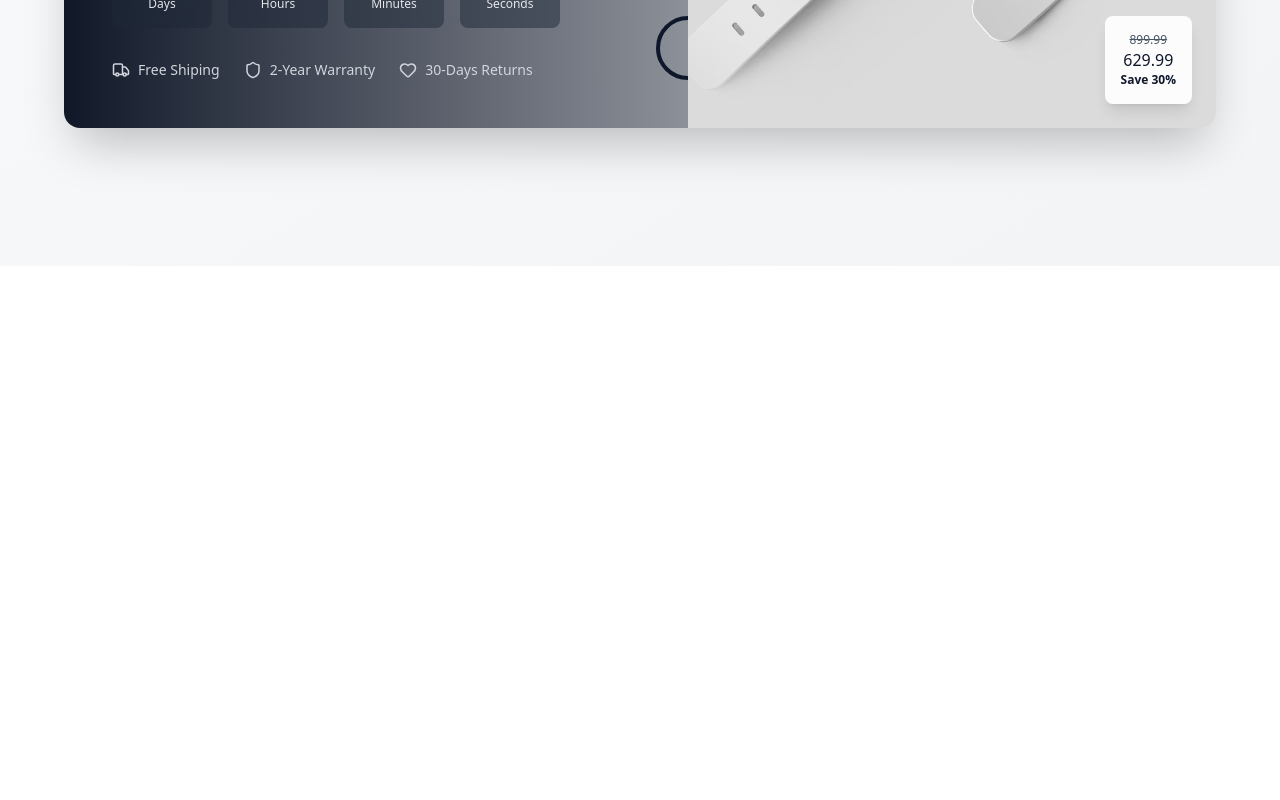
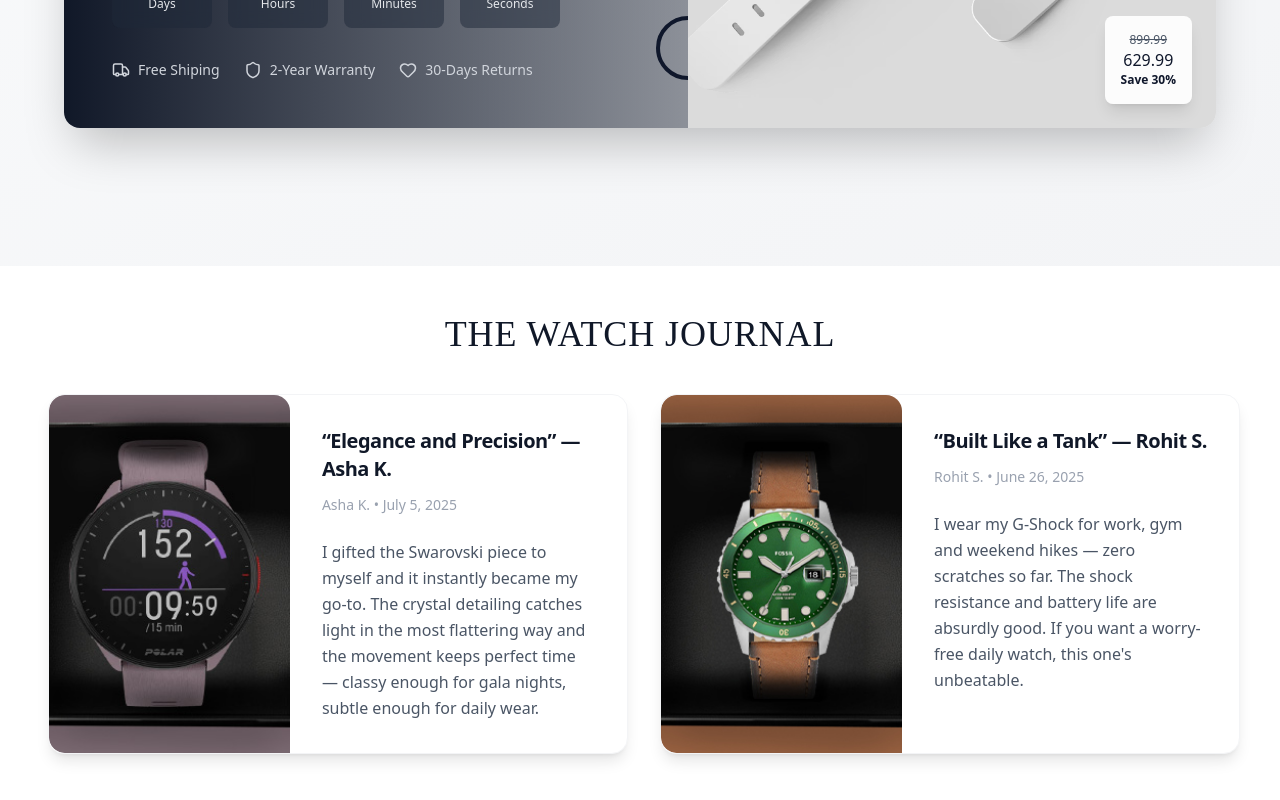
Before and after one commit to sameerjohn1/E-Commerce-Application, a React (Vite) app in the folder frontend/: page / in a window 1280 px wide. Shown: the part 2733-3533 px from the top of the page. Before the commit the page ends 2999 px from the top, so only its background shows below. Built offline with nearby package versions, Linux system fonts and the light colour scheme.

Commit message:
feat(home): add TestimonialsPage with smooth drag scroll and momentum

```diff
--- /dev/null
+++ b/frontend/src/components/TestimonialsPage.tsx
@@ -0,0 +1,315 @@
+import React, { useEffect, useRef } from "react";
+import { testimonialPageStyles } from "../assets/dummyStyles";
+
+import T1 from "../assets/T1.png";
+import T2 from "../assets/T2.png";
+import T3 from "../assets/T3.png";
+import T4 from "../assets/T4.png";
+const cards = [
+  {
+    id: 1,
+    title: "“Elegance and Precision” — Asha K.",
+    meta: "Asha K. • July 5, 2025",
+    excerpt:
+      "I gifted the Swarovski piece to myself and it instantly became my go-to. The crystal detailing catches light in the most flattering way and the movement keeps perfect time — classy enough for gala nights, subtle enough for daily wear.",
+    img: T1,
+  },
+  {
+    id: 2,
+    title: "“Built Like a Tank” — Rohit S.",
+    meta: "Rohit S. • June 26, 2025",
+    excerpt:
+      "I wear my G-Shock for work, gym and weekend hikes — zero scratches so far. The shock resistance and battery life are absurdly good. If you want a worry-free daily watch, this one's unbeatable.",
+    img: T2,
+  },
+  {
+    id: 3,
+    title: "“Sleek & Subtle” — Priya M.",
+    meta: "Priya M. • May 15, 2025",
+    excerpt:
+      "The minimalist dial is gorgeous — thin case, clean lines and a strap that feels premium. It pairs perfectly with both office blazers and weekend denim. I get compliments every time I wear it.",
+    img: T3,
+  },
+  {
+    id: 4,
+    title: "“A Time Capsule” — Arjun D.",
+    meta: "Arjun D. • May 2, 2025",
+    excerpt:
+      "A vintage look that still feels modern — the domed crystal and aged-lume give it character. It's become my conversation starter at dinners. Comfortable, well-built, and full of charm.",
+    img: T4,
+  },
+];
+
+const TestimonialsPage = () => {
+  const scroller = useRef(null);
+  const isDown = useRef(false);
+  const startX = useRef(0);
+  const scrollLeft = useRef(0);
+
+  const rafRef = useRef(null);
+  const targetScroll = useRef(null);
+  const lastMoveTime = useRef(0);
+  const lastMoveX = useRef(0);
+  const velocity = useRef(0);
+
+  useEffect(() => {
+    const el = scroller.current;
+    if (!el) return;
+    el.style.scrollBehavior = "auto";
+
+    const handleUp = () => {
+      isDown.current = false;
+      el.classList && el.classList.remove("cursor-grabbing");
+    };
+    window.addEventListener("mouseup", handleUp);
+    window.addEventListener("touchend", handleUp);
+    return () => {
+      window.removeEventListener("mouseup", handleUp);
+      window.removeEventListener("touchend", handleUp);
+      if (rafRef.current) cancelAnimationFrame(rafRef.current);
+    };
+  }, []);
+
+  const ensureRafRunning = () => {
+    if (rafRef.current) return;
+    const el = scroller.current;
+    if (!el) return;
+    let last = performance.now();
+
+    const loop = (now) => {
+      const dt = now - last;
+      last = now;
+      // if no target set, stop RAF
+      if (targetScroll.current == null) {
+        rafRef.current = null;
+        return;
+      }
+
+      const current = el.scrollLeft;
+      const next = current + (targetScroll.current - current) * lerpAlpha;
+      el.scrollLeft = next;
+
+      // if nearly equal, snap to target to finish
+      if (
+        Math.abs(targetScroll.current - next) < 0.5 &&
+        !isDown.current &&
+        Math.abs(velocity.current) < 0.02
+      ) {
+        el.scrollLeft = targetScroll.current;
+        // clear target and stop RAF
+        targetScroll.current = null;
+        rafRef.current = null;
+        return;
+      }
+
+      rafRef.current = requestAnimationFrame(loop);
+    };
+
+    rafRef.current = requestAnimationFrame(loop);
+  };
+
+  const startMomentum = () => {
+    const el = scroller.current;
+    if (!el) return;
+    // if velocity very small, do nothing
+    if (Math.abs(velocity.current) < 0.02) {
+      velocity.current = 0;
+      targetScroll.current = null;
+      return;
+    }
+
+    targetScroll.current = el.scrollLeft;
+    ensureRafRunning();
+
+    let last = performance.now();
+    const friction = 0.0008; // tuning: smaller = longer glide; larger = quicker stop
+
+    const step = (now) => {
+      const dt = now - last;
+      last = now;
+
+      // update target by velocity (px per ms * ms)
+      targetScroll.current += velocity.current * dt;
+
+      // apply exponential friction
+      const factor = Math.exp(-friction * dt);
+      velocity.current *= factor;
+
+      // if velocity falls below threshold, stop
+      if (Math.abs(velocity.current) > 0.02) {
+        rafRef.current = requestAnimationFrame(step);
+      } else {
+        // let RAF settle to final target then clear
+        setTimeout(() => {
+          targetScroll.current = Math.round(targetScroll.current);
+          velocity.current = 0;
+        }, 0);
+        rafRef.current = null;
+      }
+    };
+
+    if (rafRef.current) {
+      // RAF already running for smoothing; kick off momentum step separately
+      rafRef.current = requestAnimationFrame(step);
+    } else {
+      rafRef.current = requestAnimationFrame(step);
+    }
+  };
+
+  const onMouseDown = (e) => {
+    const el = scroller.current;
+    if (!el) return;
+    // cancel any momentum
+    if (rafRef.current) {
+      cancelAnimationFrame(rafRef.current);
+      rafRef.current = null;
+    }
+
+    isDown.current = true;
+    el.classList.add("cursor-grabbing");
+
+    // use clientX for consistency
+    startX.current = e.clientX - el.offsetLeft;
+    scrollLeft.current = el.scrollLeft;
+
+    // init smoothing state
+    targetScroll.current = el.scrollLeft;
+    lastMoveTime.current = performance.now();
+    lastMoveX.current = e.clientX;
+    velocity.current = 0;
+
+    ensureRafRunning();
+  };
+
+  const onMouseLeave = () => {
+    isDown.current = false;
+    scroller.current && scroller.current.classList.remove("cursor-grabbing");
+    // on leave we compute momentum from last velocity
+    startMomentum();
+  };
+
+  const onMouseUp = () => {
+    isDown.current = false;
+    scroller.current && scroller.current.classList.remove("cursor-grabbing");
+    // start momentum based on recent velocity
+    startMomentum();
+  };
+
+  const onMouseMove = (e) => {
+    if (!isDown.current) return;
+    e.preventDefault();
+    const el = scroller.current;
+    const x = e.clientX - el.offsetLeft;
+    const walk = (x - startX.current) * 1;
+
+    targetScroll.current = scrollLeft.current - walk;
+
+    const now = performance.now();
+    const dt = Math.max(1, now - lastMoveTime.current); // ms
+    const instantV = (e.clientX - lastMoveX.current) / dt; // px/ms
+    // smooth velocity to reduce jitter
+    velocity.current = instantV * 0.6 + velocity.current * 0.4;
+    lastMoveTime.current = now;
+    lastMoveX.current = e.clientX;
+
+    ensureRafRunning();
+  };
+
+  const onTouchStart = (e) => {
+    const el = scroller.current;
+    if (!el) return;
+    if (rafRef.current) {
+      cancelAnimationFrame(rafRef.current);
+      rafRef.current = null;
+    }
+
+    isDown.current = true;
+    startX.current = e.touches[0].clientX - el.offsetLeft;
+    scrollLeft.current = el.scrollLeft;
+
+    targetScroll.current = el.scrollLeft;
+    lastMoveTime.current = performance.now();
+    lastMoveX.current = e.touches[0].clientX;
+    velocity.current = 0;
+
+    ensureRafRunning();
+  };
+
+  const onTouchMove = (e) => {
+    if (!isDown.current) return;
+    const el = scroller.current;
+    const x = e.touches[0].clientX - el.offsetLeft;
+    const walk = (x - startX.current) * 1;
+
+    targetScroll.current = scrollLeft.current - walk;
+
+    const now = performance.now();
+    const dt = Math.max(1, now - lastMoveTime.current);
+    const instantV = (e.touches[0].clientX - lastMoveX.current) / dt;
+    velocity.current = instantV * 0.6 + velocity.current * 0.4;
+    lastMoveTime.current = now;
+    lastMoveX.current = e.touches[0].clientX;
+
+    ensureRafRunning();
+  };
+
+  const onTouchEnd = () => {
+    isDown.current = false;
+    scroller.current && scroller.current.classList.remove("cursor-grabbing");
+    startMomentum();
+  };
+  return (
+    <section className={testimonialPageStyles.pageSection}>
+      <div className={testimonialPageStyles.container}>
+        <h2
+          className={testimonialPageStyles.title}
+          style={{
+            fontFamily: "'Playfair Display', serif",
+          }}
+        >
+          THE WATCH JOURNAL
+        </h2>
+
+        {/* for scrolling on x axis */}
+        <div
+          ref={scroller}
+          className={testimonialPageStyles.scroller}
+          onMouseDown={onMouseDown}
+          onMouseLeave={onMouseLeave}
+          onMouseUp={onMouseUp}
+          onMouseMove={onMouseMove}
+          onTouchStart={onTouchStart}
+          onTouchMove={onTouchMove}
+          onTouchEnd={onTouchEnd}
+          style={{ WebkitOverflowScrolling: "touch", touchAction: "pan-y" }}
+        >
+          {cards.map((c) => (
+            <article key={c.id} className={testimonialPageStyles.card}>
+              <div className={testimonialPageStyles.imageBlock}>
+                <img
+                  src={c.img}
+                  alt={c.title}
+                  className={testimonialPageStyles.image}
+                />
+              </div>
+
+              <div className={testimonialPageStyles.contentBlock}>
+                <div>
+                  <h3 className={testimonialPageStyles.cardTitle}>{c.title}</h3>
+                  <p className={testimonialPageStyles.cardMeta}>{c.meta}</p>
+                  <p className={testimonialPageStyles.cardExcerpt}>
+                    {c.excerpt}
+                  </p>
+                </div>
+              </div>
+            </article>
+          ))}
+        </div>
+      </div>
+
+      <style className={`${testimonialPageStyles.scrollbarHide}`}></style>
+    </section>
+  );
+};
+
+export default TestimonialsPage;
--- a/frontend/src/pages/Home.jsx
+++ b/frontend/src/pages/Home.jsx
@@ -3,6 +3,7 @@
 import CategoriesHome from "../components/CategoriesHome";
 import ComingSoonWatchesPage from "../components/ComingSoonWatchesPage";
 import FashionPage from "../components/FashionPage";
+import TestimonialsPage from "../components/TestimonialsPage";
 
 const Home = () => {
   return (
@@ -11,6 +12,7 @@
       <CategoriesHome />
       <ComingSoonWatchesPage />
       <FashionPage />
+      <TestimonialsPage />
     </div>
   );
 };
```
